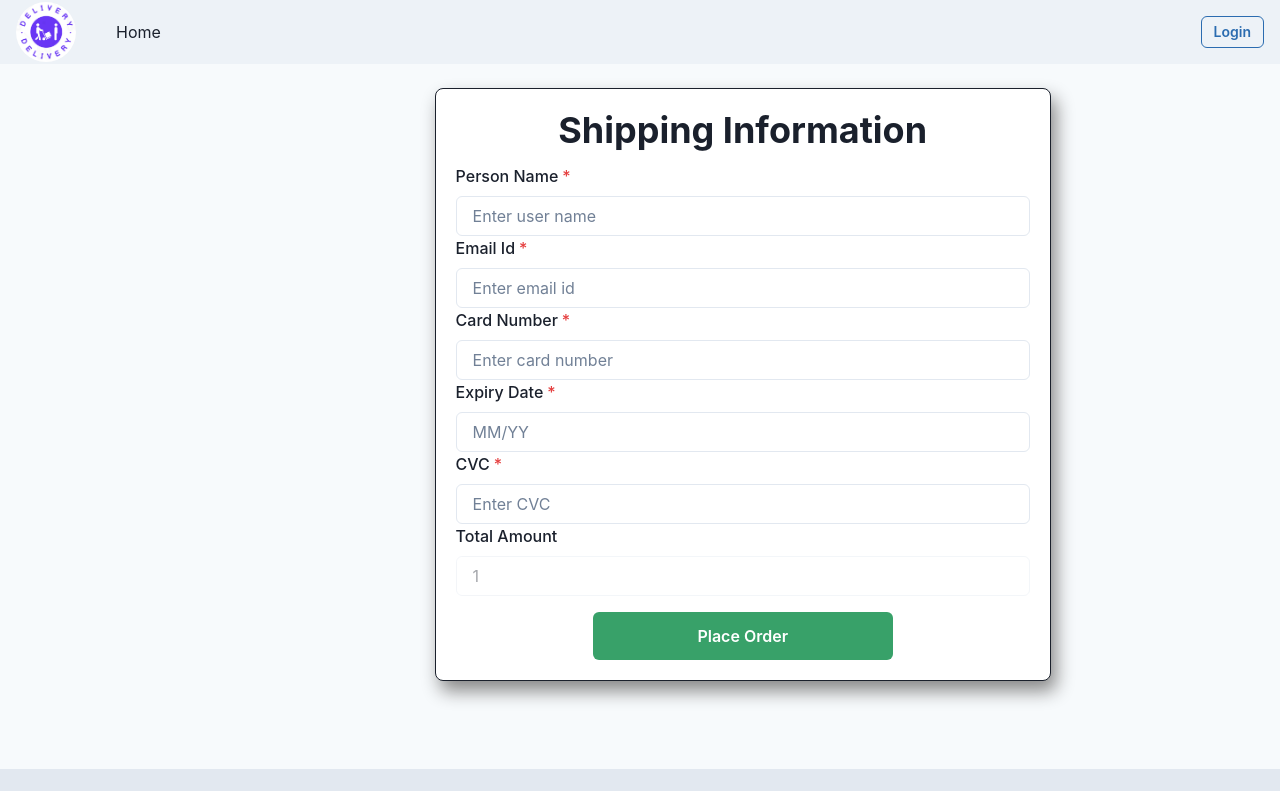
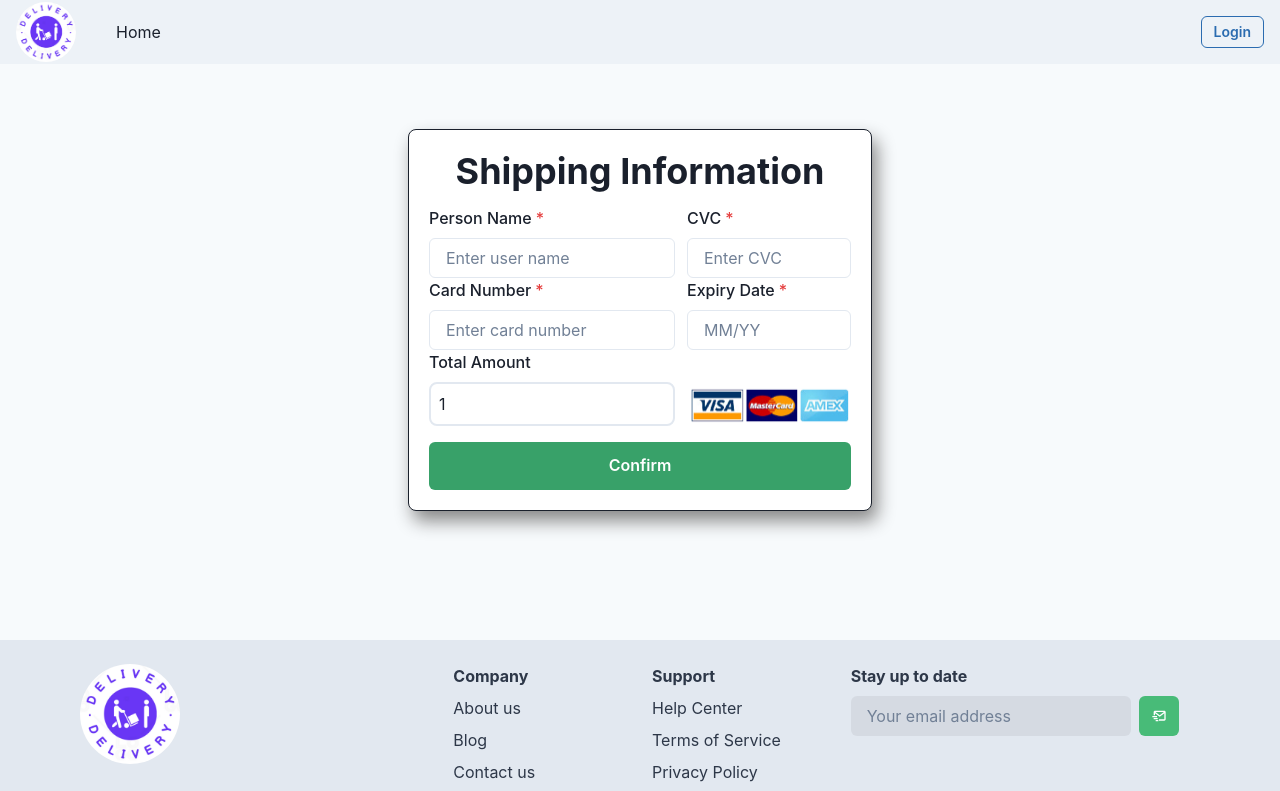
Before and after one commit to sushantyerawar1/Food_Delivery_App_Frontend, a React (Create React App) app: page /payment/1 in a window 1280 px wide. Shown: the top 791 px of the page. Built offline with nearby package versions, Linux system fonts and the light colour scheme.

Commit message:
Changed payment page interface

```diff
--- a/src/pages/AddtoCart/addtocart.jsx
+++ b/src/pages/AddtoCart/addtocart.jsx
@@ -46,8 +46,6 @@ const AddToCart = () => {
                 `http://localhost:5000/api/v1/cart/${hotelid}`,
                 config
             );
-
-            console.log(data, "datadata")
 
             var amount1 = 0;
             for (let i = 0; i < data.items.length; i++) {
--- a/src/pages/Payment/payment.jsx
+++ b/src/pages/Payment/payment.jsx
@@ -10,11 +10,13 @@ import {
     Flex,
     useColorModeValue,
     Center,
-    Heading
+    Heading,
+    Image
 } from '@chakra-ui/react';
 import { useParams } from 'react-router-dom';
 import Header from '../../Header/Header';
 import Footer from '../../Footer/footer';
+import image from "../../creditcard.png"
 
 const Payment = () => {
 
@@ -45,6 +47,95 @@ const Payment = () => {
                 <Stack spacing={8} mx={'auto'} maxW={'lg'} py={12} px={6}>
 
                     <Box
+                        width={"100%"}
+                        rounded={'lg'}
+                        bg={useColorModeValue('white', 'gray.700')}
+                        border="1px solid"
+                        boxShadow="5px 10px 18px #888888"
+                        p={5}
+                    >
+                        <Heading as="h2" size="xl" align={'center'} color={"black.300"} mb={3}>
+                            Shipping Information
+                        </Heading>
+
+                        <Box display={"flex"} >
+                            <FormControl id="personName" isRequired width="60%">
+                                <FormLabel>Person Name</FormLabel>
+                                <Input
+                                    type="text"
+                                    placeholder="Enter user name"
+                                    value={userName}
+                                    onChange={(e) => setUserName(e.target.value)}
+                                />
+                            </FormControl>
+
+                            <FormControl id="cvc" isRequired width="40%" ml={3}>
+                                <FormLabel>CVC</FormLabel>
+                                <Input
+                                    type="text"
+                                    placeholder="Enter CVC"
+                                    value={cvc}
+                                    onChange={(e) => setCVC(e.target.value)}
+                                />
+                            </FormControl>
+                        </Box>
+
+                        <Box display={"flex"} >
+                            <FormControl id="cardNumber" isRequired width="60%">
+                                <FormLabel>Card Number</FormLabel>
+                                <Input
+                                    type="text"
+                                    placeholder="Enter card number"
+                                    value={cardNumber}
+                                    onChange={(e) => setCardNumber(e.target.value)}
+                                />
+                            </FormControl>
+
+                            <FormControl id="expiryDate" isRequired width="40%" ml={3}>
+                                <FormLabel>Expiry Date</FormLabel>
+                                <Input
+                                    type="text"
+                                    placeholder="MM/YY"
+                                    value={expiryDate}
+                                    onChange={(e) => setExpiryDate(e.target.value)}
+                                />
+                            </FormControl>
+
+                        </Box>
+                        <Box display='flex'>
+                            <FormControl id="amount" width="60%">
+                                <FormLabel>Total Amount</FormLabel>
+                                <Box border="1px blur" borderWidth={2} rounded={'lg'} padding={2} >
+                                    {amount}
+                                </Box>
+                            </FormControl>
+
+                            <Box mt={9} width="40%" height={"100%"} ml={3}>
+                                <Image src={image} />
+                            </Box>
+
+                        </Box>
+                        <Center >
+                            <Button colorScheme="green" size="lg" fontSize="md" mt="4" width={500} onClick={handlePayment}>
+                                Confirm
+                            </Button>
+
+                        </Center>
+                    </Box>
+
+
+
+
+
+
+
+
+
+
+
+                    {/* =============================================================================================================================================== */}
+
+                    {/* <Box
                         width={"150%"}
                         rounded={'lg'}
                         bg={useColorModeValue('white', 'gray.700')}
@@ -122,9 +213,15 @@ const Payment = () => {
 
                         </Center>
 
-                    </Box>
+                    </Box> */}
+
+                    {/* ====================================================================================================================================== */}
+
+
+
+
                 </Stack>
-            </Flex >
+            </Flex>
             <Footer />
         </>
 
```
Also changed, not shown: src/creditcard.png (added).
